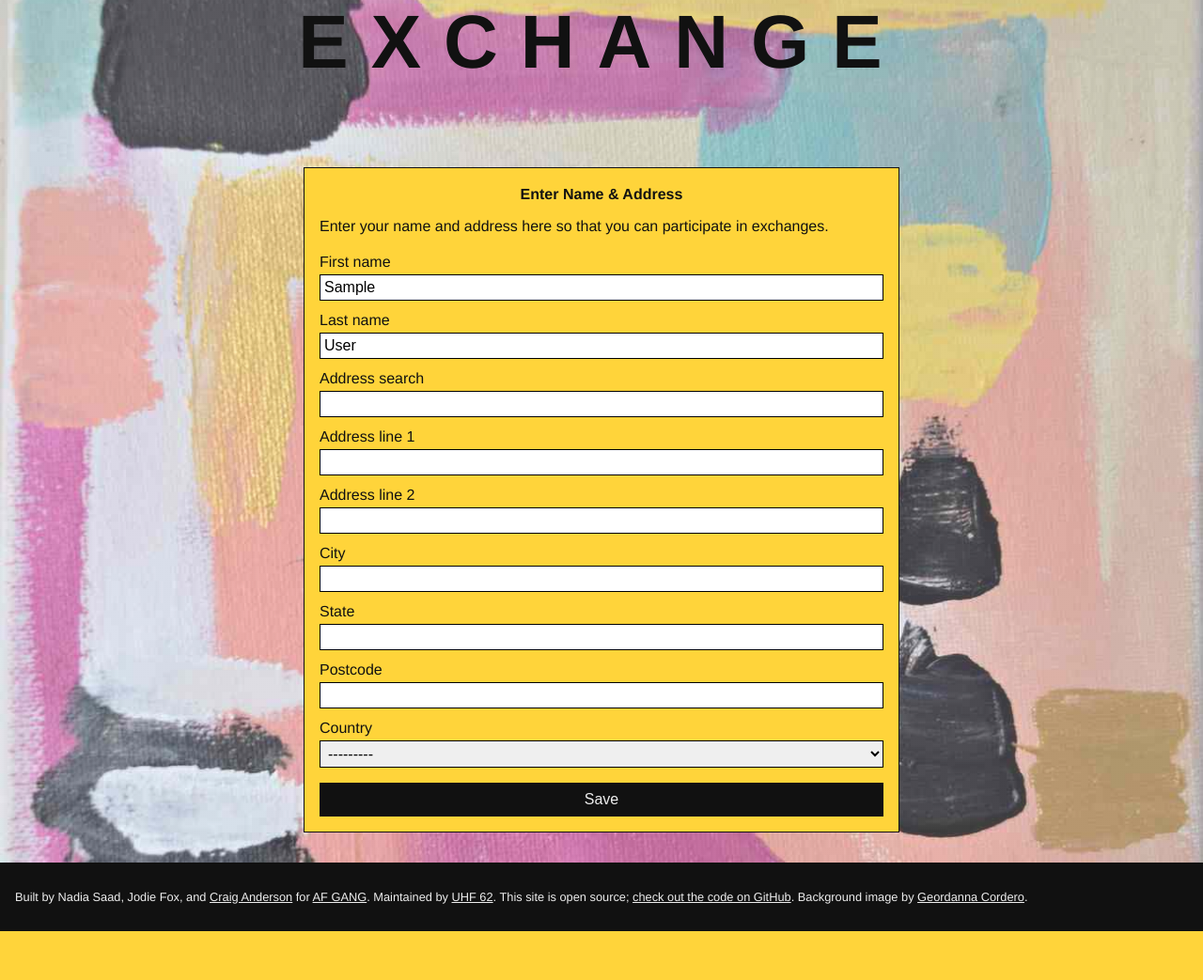
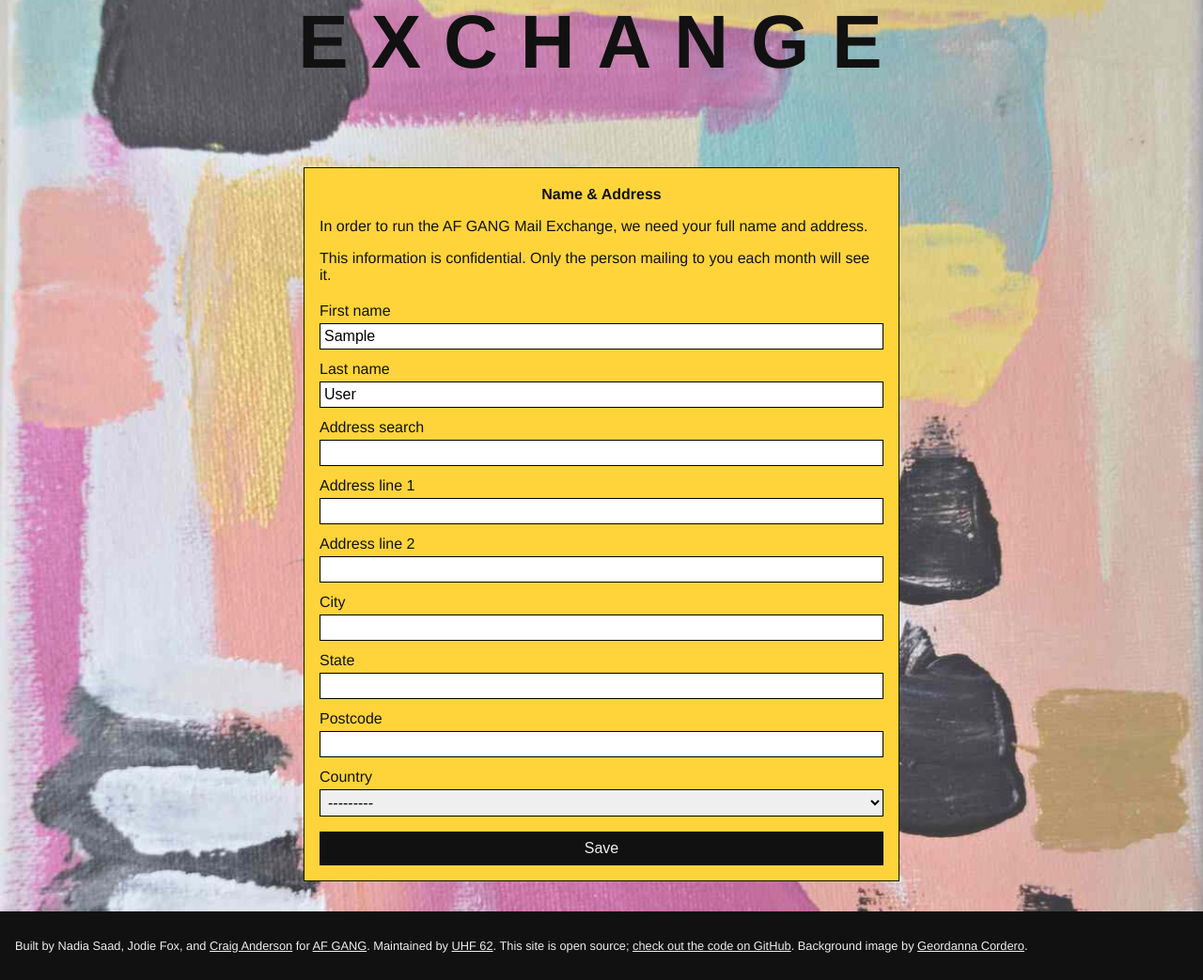
Before and after one commit to craiga/af-gang-mail, a Django app: page /update-name-and-address/ in a window 1280 px wide. Shown: the part 201-1244 px from the top of the page at 94% size. Before the commit the page ends 1192 px from the top, so only its background shows below. Run offline with Django 3.2, Linux system fonts and the light colour scheme; the visitor is signed in with stand-in values (Sample User, id 1); style sheets or scripts are compiled from the project's sources; parts of the project's set-up code (start-up, migrations or seed data) failed here and were passed over; some libraries are stand-ins or nearby versions.

Commit message:
AF GANG. Name and address form text.

```diff
--- a/README.markdown
+++ b/README.markdown
@@ -1,4 +1,4 @@
-# AF Gang Mail
+# AF GANG Mail
 
 Just an idea I'm working on.
 
--- a/af_gang_mail/__init__.py
+++ b/af_gang_mail/__init__.py
@@ -1,4 +1,4 @@
-"""AF Gang Mail"""
+"""AF GANG Mail"""
 
 from af_gang_mail.celery import app as celery_app
 
--- a/af_gang_mail/templates/af_gang_mail/home/unauthenticated.html
+++ b/af_gang_mail/templates/af_gang_mail/home/unauthenticated.html
@@ -6,7 +6,7 @@
 
 {% block content %}
   <div id="intro" class="yellow-box">
-    <p>The AF Gang mail exchange is open for business!
+    <p>The AF GANG mail exchange is open for business!
       Make someone’s day by sending a small gift.
       There's no minimum value—whatever you're comfortable with is fine.</p>
   </div>
--- a/af_gang_mail/templates/af_gang_mail/update_name_and_address.html
+++ b/af_gang_mail/templates/af_gang_mail/update_name_and_address.html
@@ -5,8 +5,9 @@
 {% block content %}
 
   <form method="post">
-    <h1>Enter Name &amp; Address</h1>
-    <p>Enter your name and address here so that you can participate in exchanges.</p>
+    <h1>Name &amp; Address</h1>
+    <p>In order to run the AF GANG Mail Exchange, we need your full name and address.</p>
+    <p>This information is confidential. Only the person mailing to you each month will see it.</p>
     {% csrf_token %}
     {{ form|crispy }}
     <button>Save</button>
--- a/af_gang_mail/templates/base.html
+++ b/af_gang_mail/templates/base.html
@@ -15,7 +15,7 @@
   <body class="{% block body_classes %}{% endblock %}">
     {% include "af_gang_mail/_top_nav.html" %}
 
-    <header><h1>AF Gang Mail Exchange</h1></header>
+    <header><h1>AF GANG Mail Exchange</h1></header>
 
     {% include "af_gang_mail/_messages.html" %}
 
--- a/af_gang_mail/wsgi.py
+++ b/af_gang_mail/wsgi.py
@@ -1,4 +1,4 @@
-"""WSGI configuration for AF Gang Mail."""
+"""WSGI configuration for AF GANG Mail."""
 
 import os
 
```
Also changed, not shown: af_gang_mail/migrations/0001_initial.py.
